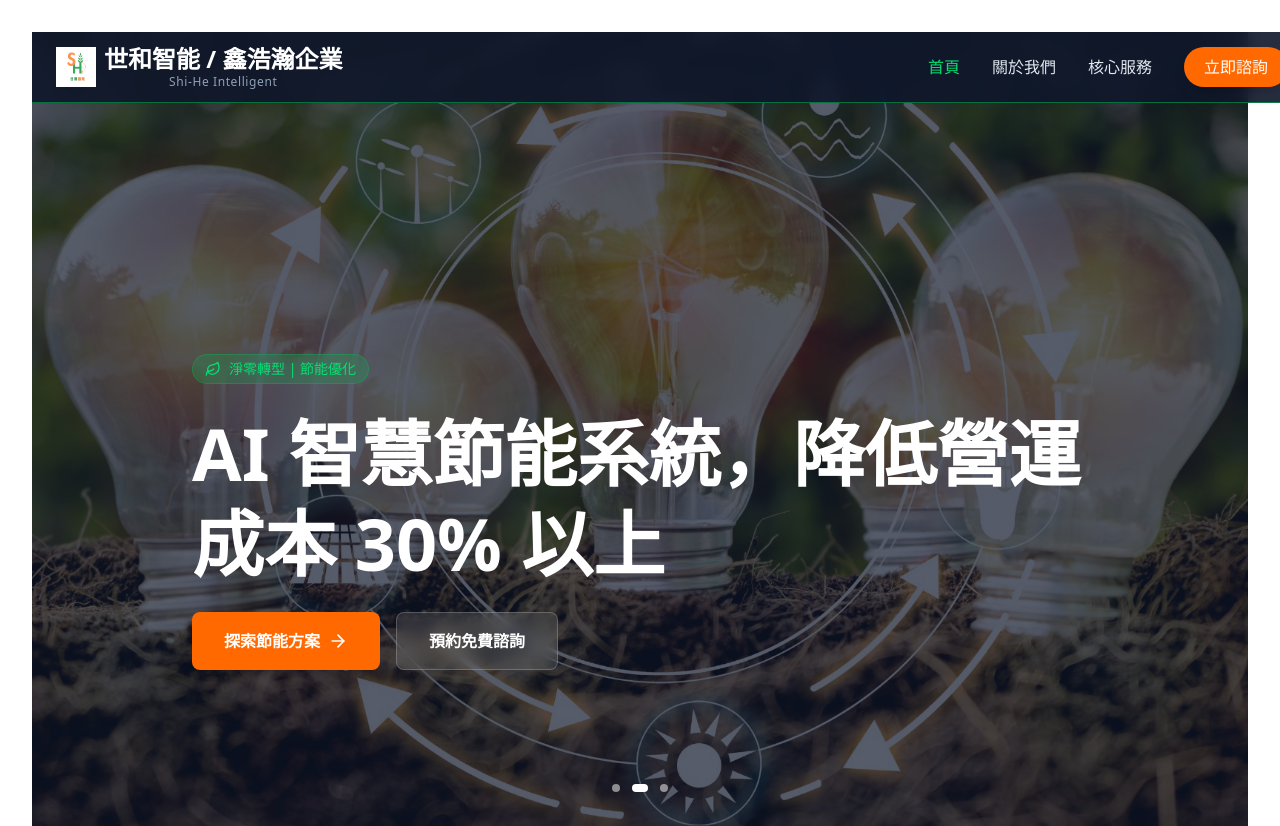
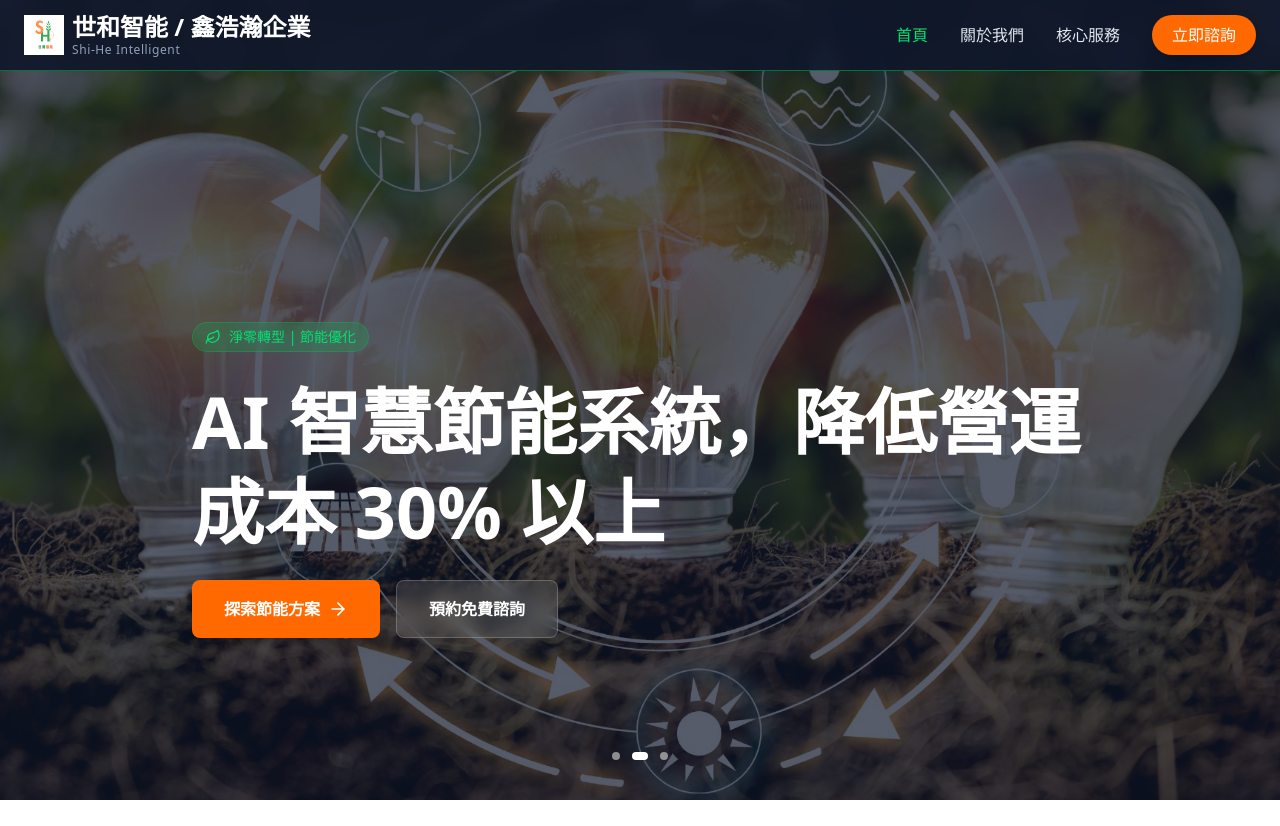
Before and after one commit to dexuwang627-cloud/shihe-intelligent, a React (Vite) app: page / in a window 1280 px wide. Shown: the top 826 px of the page. Built offline with nearby package versions, Linux system fonts and the light colour scheme.

Commit message:
Fix page margins and update vite config

```diff
--- a/src/index.css
+++ b/src/index.css
@@ -27,14 +27,15 @@ html,
 body,
 #root {
   height: 100%;
+  margin: 0;
+  padding: 0;
+  width: 100%;
 }
 
 /* Merged from App.css */
 #root {
-  max-width: 1280px;
-  margin: 0 auto;
-  padding: 2rem;
-  text-align: center;
+  /* Removed default Vite styles that caused margins */
+  text-align: left;
 }
 
 .logo {
```
Also changed, not shown: vite.config.js (+8 -0 lines).
